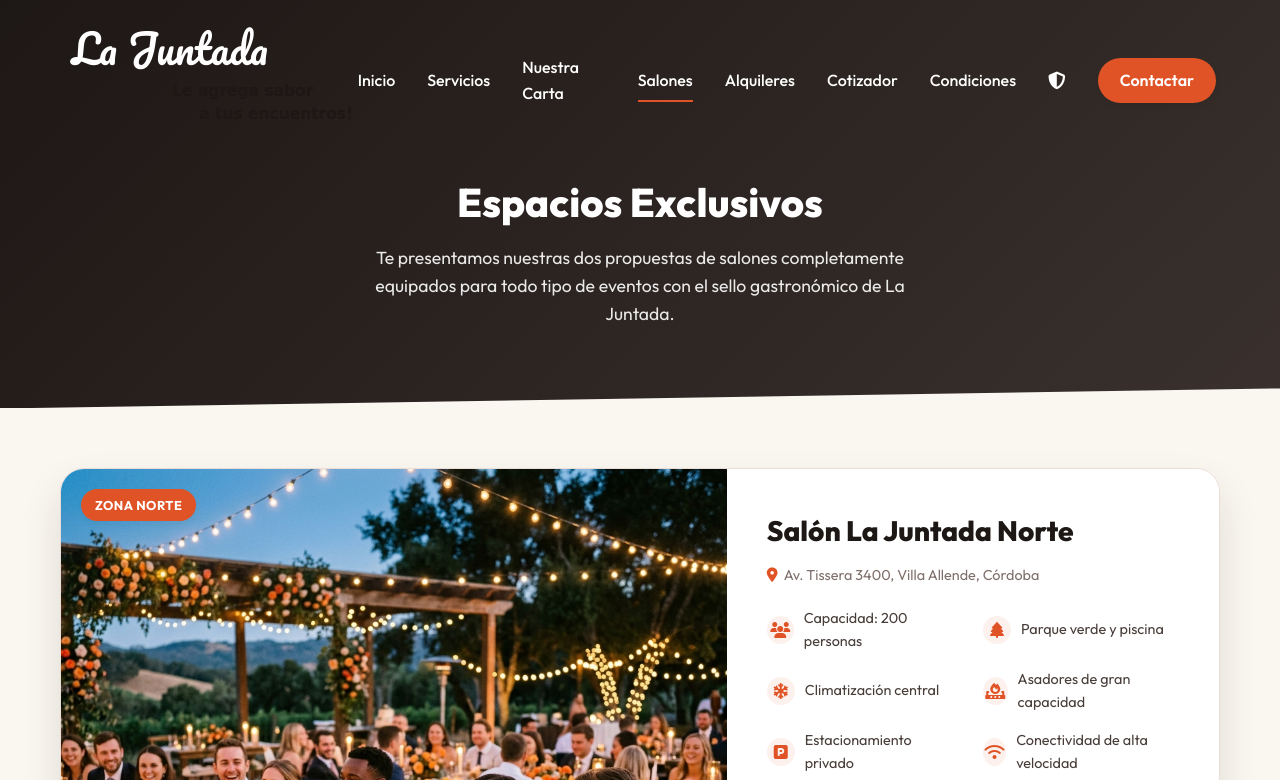
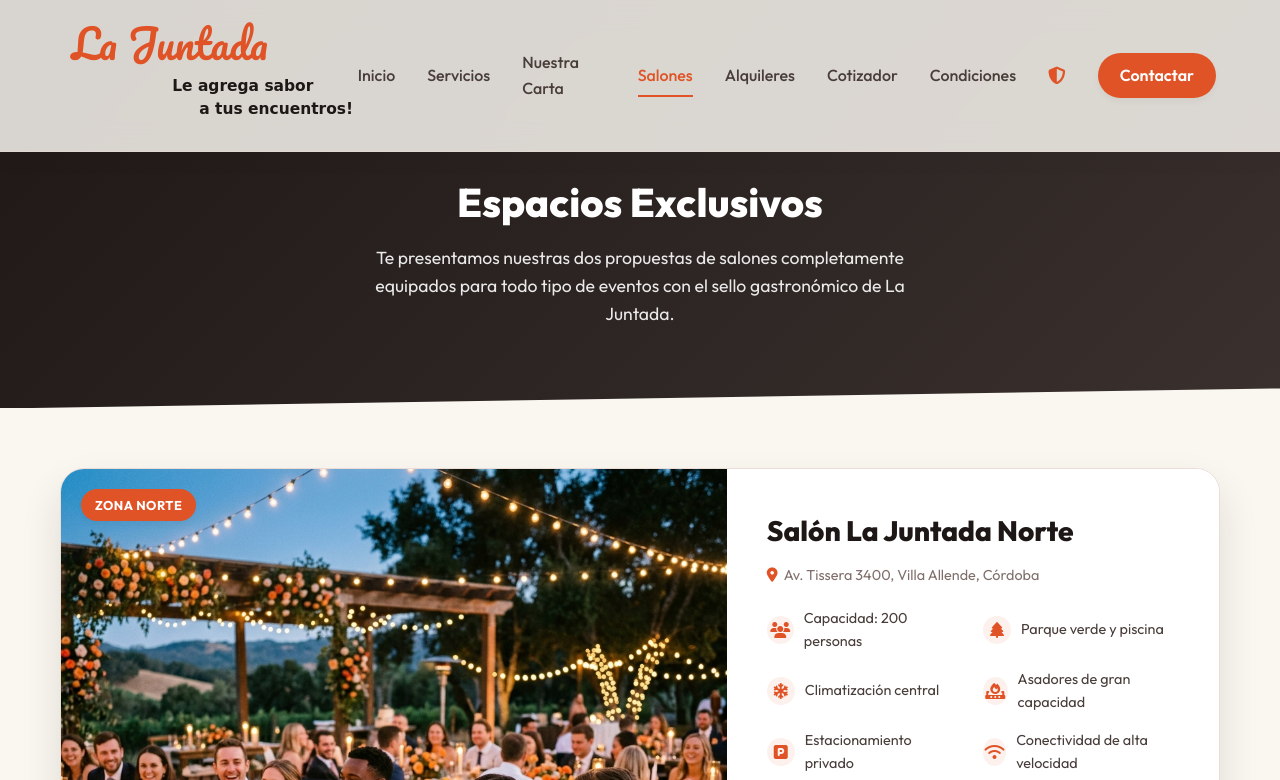
Before and after one commit to arielmartinelli/LaJuantadaEventos, a website: page salones.html in a window 1280 px wide. Shown: the top 780 px of the page. Drawn offline with Linux system fonts and the light colour scheme.

Commit message:
fix: make navbar permanently scrolled to keep consistent with other pages in salones.html

```diff
--- a/salones.html
+++ b/salones.html
@@ -21,21 +21,6 @@
   <link rel="stylesheet" href="style.css">
 
   <style>
-    /* Specific styles for Salones page header scroll transitions */
-    .main-header:not(.scrolled) .logo-title {
-      fill: #ffffff !important;
-    }
-    .main-header:not(.scrolled) .nav-link {
-      color: #ffffff !important;
-    }
-    .main-header:not(.scrolled) .mobile-menu-toggle .bar {
-      background-color: #ffffff !important;
-    }
-    .main-header.scrolled {
-      background-color: rgba(250, 246, 240, 0.95) !important;
-      backdrop-filter: blur(15px);
-      border-bottom: 1px solid var(--border-light);
-    }
 
     /* Header styling */
     .salones-header {
@@ -313,7 +298,7 @@
 <body>
 
   <!-- Header Navigation -->
-  <header class="main-header" id="header">
+  <header class="main-header scrolled" id="header">
     <div class="container header-container">
       <a href="index.html" class="nav-logo">
         <svg class="nav-logo-svg" viewBox="0 0 380 160" xmlns="http://www.w3.org/2000/svg">
@@ -538,19 +523,7 @@
   <!-- Scripts -->
   <script>
     document.addEventListener('DOMContentLoaded', () => {
-      // Navigation Header scroll listener to toggle background transparency
-      const header = document.getElementById('header');
-      if (header) {
-        const checkScroll = () => {
-          if (window.scrollY > 50) {
-            header.classList.add('scrolled');
-          } else {
-            header.classList.remove('scrolled');
-          }
-        };
-        window.addEventListener('scroll', checkScroll);
-        checkScroll(); // Trigger initial check
-      }
+
 
       // Menu Toggle mobile
       const menuToggle = document.getElementById('menu-toggle');
```
